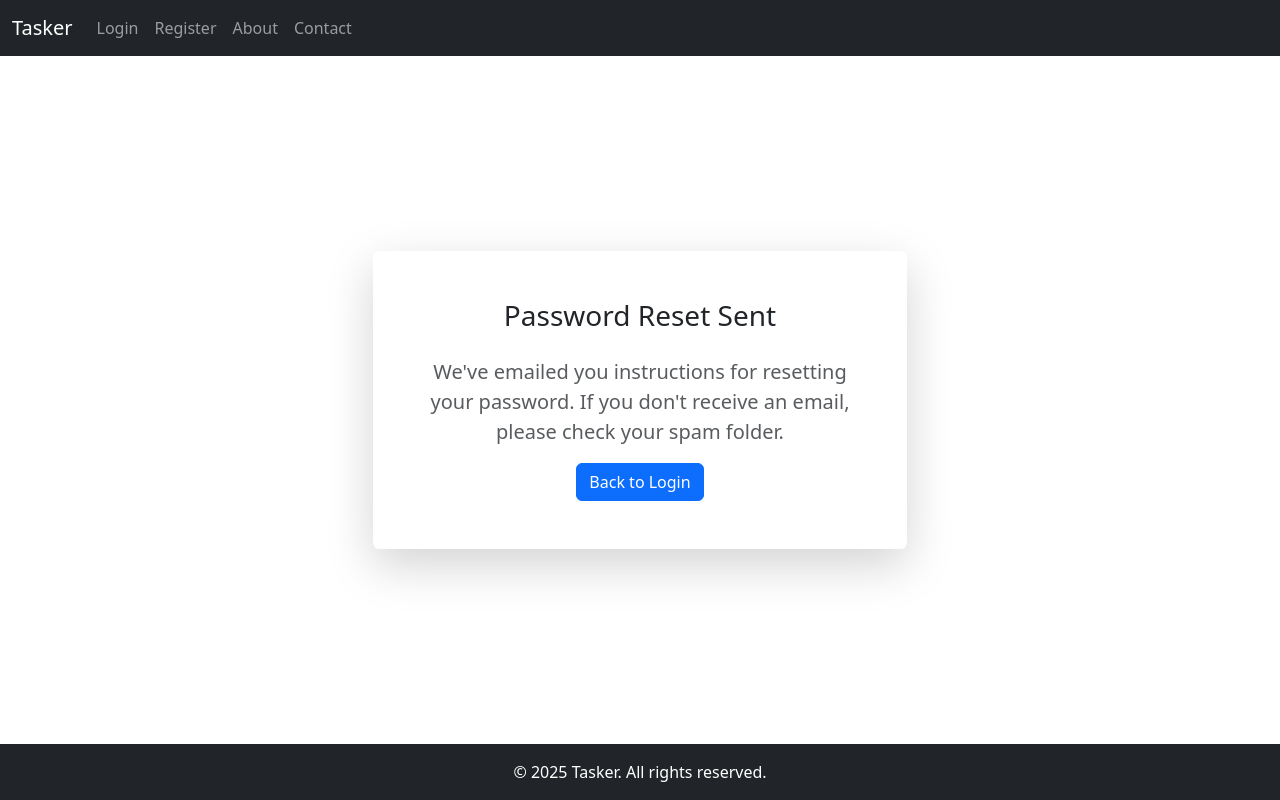
After one commit to SaeedSaedi/django-todo-app, a Django app: page /password-reset/done/ in a window 1280 px wide. The commit adds this page. Run offline with Django 5.2, Linux system fonts and the light colour scheme.

Commit message:
create reset password endpoints

```diff
--- a/accounts/urls.py
+++ b/accounts/urls.py
@@ -2,14 +2,46 @@ from django.urls import include, path
 from . import views
 from django.views.generic import TemplateView
 from django.contrib.auth.views import LogoutView
+from django.contrib.auth import views as auth_views
 
 app_name = "accounts"
 
 urlpatterns = [
     path("", views.LoginView.as_view(), name="login"),
     path("register/", views.RegisterView.as_view(), name="register"),
-    path("forget-password/", views.ForgetPasswordView.as_view(), name="forget-password"),
-    path('logout/', LogoutView.as_view(next_page='accounts:login'), name='logout'),
-    path('about/', views.AboutView.as_view(), name='about'),
-    path('contact/', views.ContactView.as_view(), name='contact'),
+    path("logout/", LogoutView.as_view(next_page="accounts:login"), name="logout"),
+    path("about/", views.AboutView.as_view(), name="about"),
+    path("contact/", views.ContactView.as_view(), name="contact"),
+    path(
+        "password-reset/",
+        auth_views.PasswordResetView.as_view(
+            template_name="pages/forget-password.html",  # Your forget password template
+            email_template_name="pages/password_reset_email.html",  # Email template
+            subject_template_name="pages/password_reset_subject.txt",  # Email subject template
+            success_url="/password-reset/done/",
+        ),
+        name="password_reset",
+    ),
+    path(
+        "password-reset/done/",
+        auth_views.PasswordResetDoneView.as_view(
+            template_name="pages/password_reset_done.html"  # Confirmation page
+        ),
+        name="password_reset_done",
+    ),
+    path(
+        "password-reset-confirm/<uidb64>/<token>/",
+        auth_views.PasswordResetConfirmView.as_view(
+            template_name="pages/password_reset_confirm.html",  # Password reset form
+            success_url="/password-reset/complete/",
+        ),
+        name="password_reset_confirm",
+    ),
+    path(
+        "password-reset/complete/",
+        auth_views.PasswordResetCompleteView.as_view(
+            template_name="pages/password_reset_complete.html"  # Success page
+        ),
+        name="password_reset_complete",
+    ),
 ]
--- a/core/settings.py
+++ b/core/settings.py
@@ -134,3 +134,6 @@ STATICFILES_DIRS = [
 DEFAULT_AUTO_FIELD = 'django.db.models.BigAutoField'
 
 LOGIN_REDIRECT_URL = 'taskmanager:task-list'
+
+
+EMAIL_BACKEND = 'django.core.mail.backends.console.EmailBackend'
--- a/templates/pages/login.html
+++ b/templates/pages/login.html
@@ -25,7 +25,7 @@ Tasker - Login
         <input class="form-control mt-2 mb-3 py-2 px-3" type="email" name="username" id="email" placeholder="Enter your email" required />
         <label class="fw-bolder" for="password">Password</label>
         <input class="form-control mt-2 mb-3 py-2 px-3" type="password" name="password" id="password" placeholder="Enter your password" required />
-        <p class="py-4"><a class="text-muted link-underline link-underline-opacity-0" href="{% url 'accounts:forget-password' %}">Forget Password?</a></p>
+        <p class="py-4"><a class="text-muted link-underline link-underline-opacity-0" href="{% url 'accounts:password_reset' %}">Forget Password?</a></p>
         <button class="btn btn-primary w-100 py-2 shadow-lg" type="submit">SIGN IN</button>
         <div class="text-center pt-4">
           <p>Do not have an account? <a class="text-dark fw-bold link-underline link-underline-opacity-0" href="{% url 'accounts:register' %}">Sign Up</a></p>
--- /dev/null
+++ b/templates/pages/password_reset_done.html
@@ -0,0 +1,16 @@
+<!-- templates/password_reset_done.html -->
+{% extends "inc/base.html" %}
+{% block title %}
+Password Reset Sent - Tasker
+{% endblock %}
+{% block content %}
+  <div class="flex-grow-1 d-flex justify-content-center align-items-center my-5">
+    <div class="col-lg-5 mx-auto p-5 bg-white rounded shadow-lg text-center">
+      <h3 class="mb-4">Password Reset Sent</h3>
+      <p class="lead text-muted">
+        We've emailed you instructions for resetting your password. If you don't receive an email, please check your spam folder.
+      </p>
+      <a href="{% url 'accounts:login' %}" class="btn btn-primary">Back to Login</a>
+    </div>
+  </div>
+{% endblock %}
--- /dev/null
+++ b/templates/pages/password_reset_email.html
@@ -0,0 +1,6 @@
+<!-- templates/password_reset_email.html -->
+Someone requested a password reset for your account at Tasker. If this was you, click the link below to reset your password:
+
+{{ protocol }}://{{ domain }}{% url 'accounts:password_reset_confirm' uidb64=uid token=token %}
+
+If you didn't request this, please ignore this email.
--- /dev/null
+++ b/templates/pages/password_reset_subject.txt
@@ -0,0 +1,2 @@
+<!-- templates/password_reset_subject.txt -->
+Password Reset Request for Tasker
```
Also changed, not shown: templates/pages/forget-password.html (+18 -13 lines), templates/pages/password_reset_complete.html (added, +16 -0 lines), templates/pages/password_reset_confirm.html (added, +52 -0 lines).
